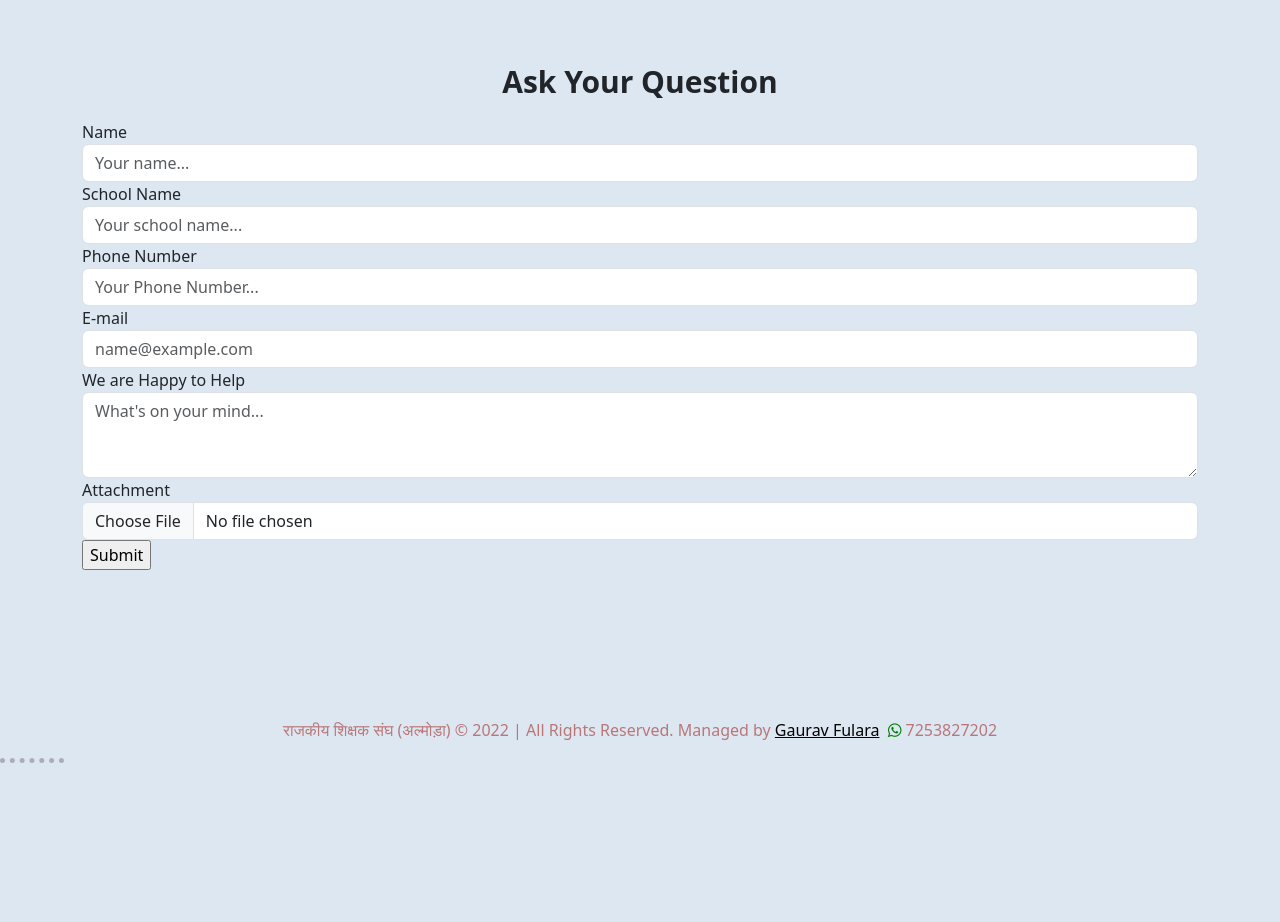
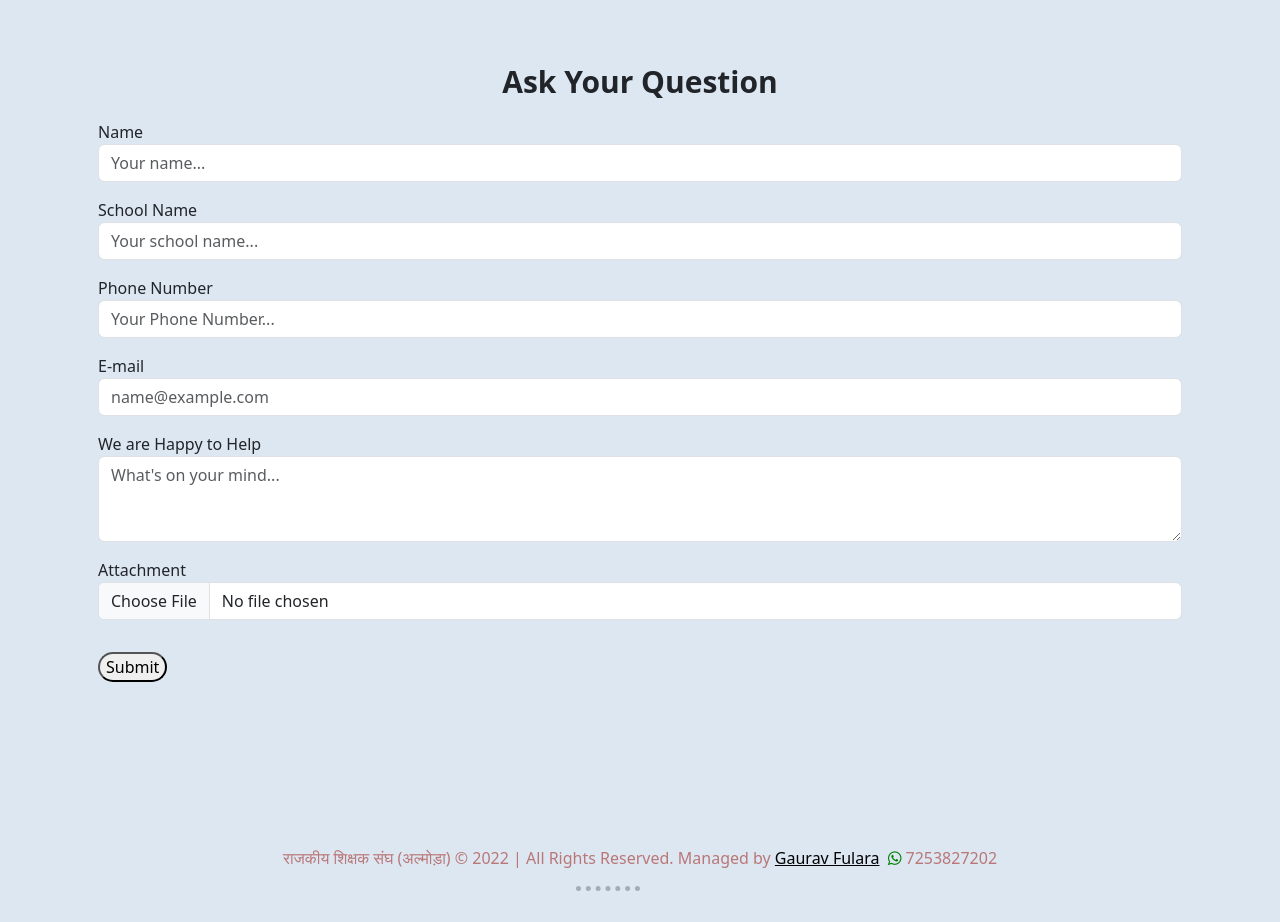
Before and after one commit to gauravx1102/rss, a Django app: page /ask_your_query/ in a window 1280 px wide. Shown: the part 71-993 px from the top of the page. Before the commit the page ends 834 px from the top, so only its background shows below. Run offline with Django 4.2, Linux system fonts and the light colour scheme; data comes from the database, SQL or seed files in the repository; some libraries are stand-ins or nearby versions.

Commit message:
button upgraded

```diff
--- a/website/static/css/style.css
+++ b/website/static/css/style.css
@@ -75,8 +75,31 @@
     background-color: none;
     border-style: none;
     border-top-style: dotted;
-    border-color: rgb(26, 8, 8);
+    border-color: rgb(0, 0, 0);
     border-width: 5px;
     width: 5%;
+    align-items: center;
+    margin-left: 45%;
     /* height: : 0px; */
    }
+
+
+
+   .submit{
+    border-radius: 1em;
+
+    margin: 1em;
+    transition: all 1s ease-in-out .1ms;
+   }
+
+   .submit:hover{
+    cursor: pointer;
+    transform: rotate(360deg);
+    box-shadow: #e1e1e1;
+
+   }
+
+   .form-group{
+
+    margin: 1em;
+   }
--- a/website/templates/website/ask_your_query.html
+++ b/website/templates/website/ask_your_query.html
@@ -44,7 +44,7 @@
           <input name="file" type="file" class="form-control" id="exampleFormControlFile1">
         </div>
 
-        <input type="submit" value="Submit" />
+        <input class="submit" type="submit" value="Submit" />
     </form>
   </div><br><br>
   <div class="copyright" style="background-color: #DDE7F2 !important; padding-top: 100px; ">
```
Also changed, not shown: website/templates/website/home.html (+6 -4 lines).
